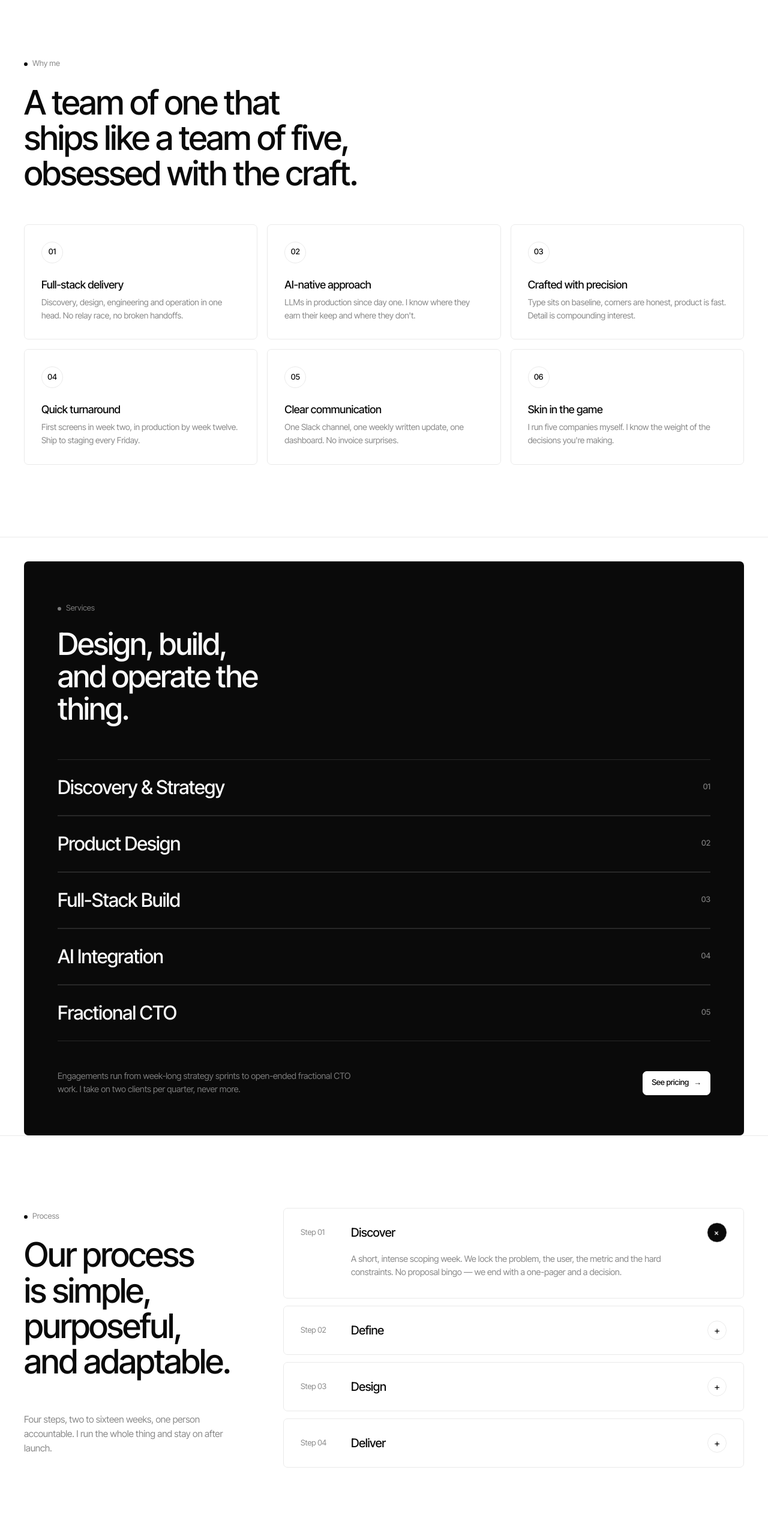
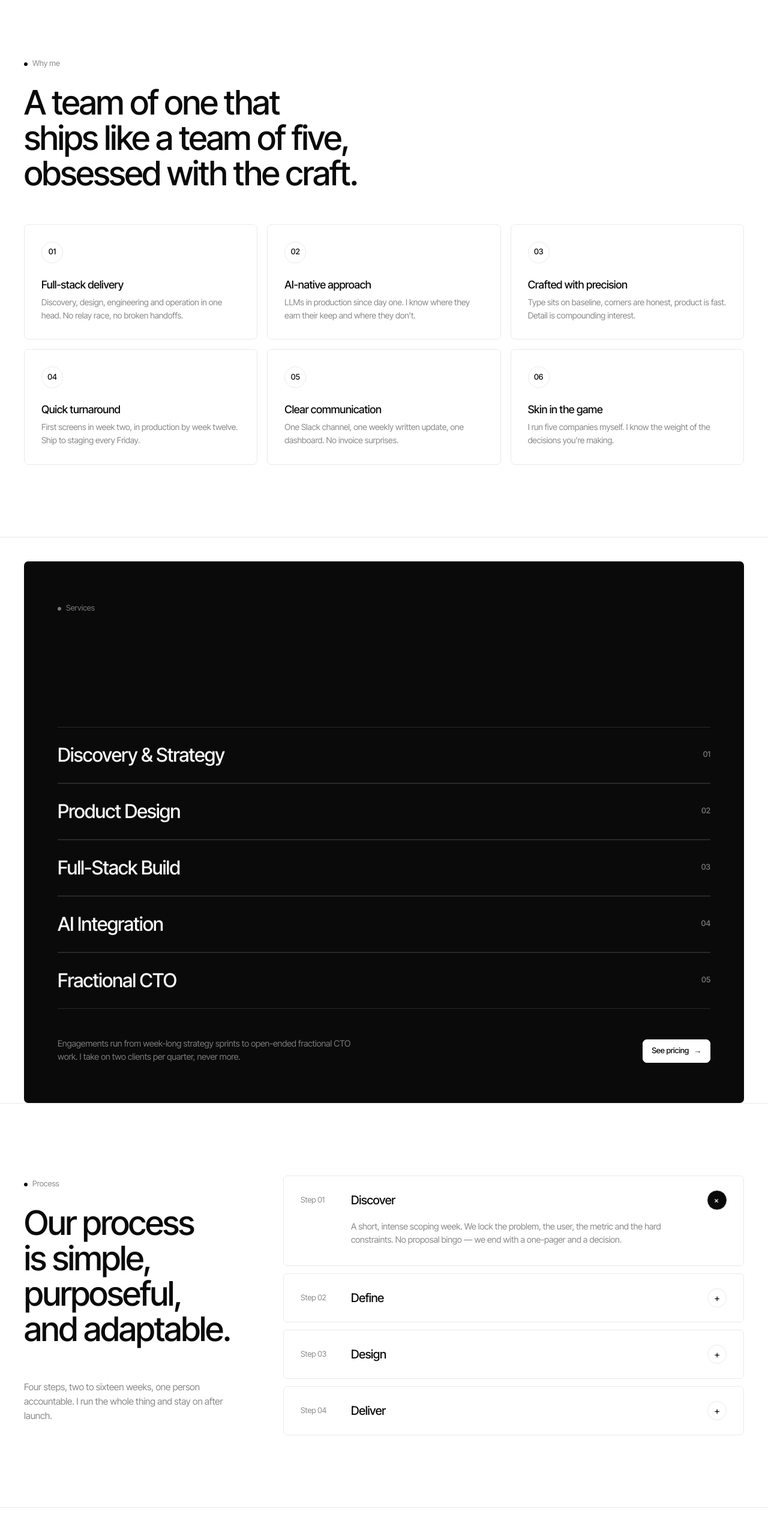
Before and after one commit to benjamingbrown064/benjamin-portfolio, a Next.js app: page / in a window 1280 px wide. Shown: the part 3140-5706 px from the top of the page at 60% size. Built offline with nearby package versions, Linux system fonts and the light colour scheme.

Commit message:
feat: extend typewriter effect across section headings

```diff
--- a/src/components/Blog.tsx
+++ b/src/components/Blog.tsx
@@ -1,5 +1,6 @@
 import Image from "next/image";
 import { Reveal } from "./Reveal";
+import { ScrollTypeOnView } from "./ScrollTypeOnView";
 
 const POSTS = [
   {
@@ -33,7 +34,11 @@ export function Blog() {
           <Reveal>
             <div>
               <span className="micro">Blog</span>
-              <h2 className="why-head">Latest insights from the build.</h2>
+              <ScrollTypeOnView
+                as="h2"
+                className="why-head"
+                text="Latest insights from the build."
+              />
             </div>
           </Reveal>
           <Reveal delay={0.05}>
--- a/src/components/FAQ.tsx
+++ b/src/components/FAQ.tsx
@@ -2,6 +2,7 @@
 
 import { useState } from "react";
 import { Reveal } from "./Reveal";
+import { ScrollTypeOnView } from "./ScrollTypeOnView";
 
 const FAQS = [
   { q: "Are you a designer, an engineer, or a founder?", a: "All three, in that order by hour count. I sketch, I design, I write the code, and I operate the company. That's the whole point." },
@@ -24,7 +25,11 @@ export function FAQ() {
           <Reveal>
             <div>
               <span className="micro">FAQ</span>
-              <h2 className="why-head">Wondering how we work?</h2>
+              <ScrollTypeOnView
+                as="h2"
+                className="why-head"
+                text="Wondering how we work?"
+              />
               <p className="col-lead">
                 Short answers to the questions I get most often. For anything
                 else, just email.
--- a/src/components/FinalCTA.tsx
+++ b/src/components/FinalCTA.tsx
@@ -2,6 +2,7 @@
 
 import { useState } from "react";
 import { Reveal } from "./Reveal";
+import { ScrollTypeOnView } from "./ScrollTypeOnView";
 
 export function FinalCTA() {
   const [email, setEmail] = useState("");
@@ -20,10 +21,11 @@ export function FinalCTA() {
       <div className="container-x">
         <Reveal>
           <span className="micro">Let&apos;s work together</span>
-          <h2 className="why-head">
-            Whether you&apos;re building a brand, designing a product, or simply
-            want to explore an idea — I&apos;d love to hear from you.
-          </h2>
+          <ScrollTypeOnView
+            as="h2"
+            className="why-head"
+            text="Whether you're building a brand, designing a product, or simply want to explore an idea — I'd love to hear from you."
+          />
         </Reveal>
         <Reveal delay={0.05}>
           <div className="cta-bits">
--- a/src/components/Pricing.tsx
+++ b/src/components/Pricing.tsx
@@ -1,4 +1,5 @@
 import { Reveal } from "./Reveal";
+import { ScrollTypeOnView } from "./ScrollTypeOnView";
 
 export function Pricing() {
   return (
@@ -8,7 +9,11 @@ export function Pricing() {
           <Reveal>
             <div>
               <span className="micro">Pricing</span>
-              <h2 className="why-head">Two ways to&nbsp;work together.</h2>
+              <ScrollTypeOnView
+                as="h2"
+                className="why-head"
+                text="Two ways to work together."
+              />
               <p className="col-lead">
                 Retainer for ongoing build and operate work, fixed-scope for
                 defined projects. Every engagement starts with a one-week
--- a/src/components/Process.tsx
+++ b/src/components/Process.tsx
@@ -2,6 +2,7 @@
 
 import { useState } from "react";
 import { Reveal } from "./Reveal";
+import { ScrollTypeOnView } from "./ScrollTypeOnView";
 
 const STEPS = [
   { step: "Step 01", name: "Discover", body: "A short, intense scoping week. We lock the problem, the user, the metric and the hard constraints. No proposal bingo — we end with a one-pager and a decision." },
@@ -20,9 +21,11 @@ export function Process() {
           <Reveal>
             <div>
               <span className="micro">Process</span>
-              <h2 className="why-head">
-                Our process is simple, purposeful, and adaptable.
-              </h2>
+              <ScrollTypeOnView
+                as="h2"
+                className="why-head"
+                text="Our process is simple, purposeful, and adaptable."
+              />
               <p className="col-lead">
                 Four steps, two to sixteen weeks, one person accountable. I run
                 the whole thing and stay on after launch.
--- a/src/components/ScrollTypeOnView.tsx
+++ b/src/components/ScrollTypeOnView.tsx
@@ -6,13 +6,14 @@ import { useReducedMotion, useScroll } from "framer-motion";
 type ScrollTypeOnViewProps = {
   text: string;
   className?: string;
+  as?: "p" | "h1" | "h2" | "h3" | "div" | "span";
 };
 
 function clamp(value: number, min: number, max: number) {
   return Math.min(Math.max(value, min), max);
 }
 
-export function ScrollTypeOnView({ text, className }: ScrollTypeOnViewProps) {
+export function ScrollTypeOnView({ text, className, as: Tag = "p" }: ScrollTypeOnViewProps) {
   const ref = useRef<HTMLParagraphElement | null>(null);
   const reduceMotion = useReducedMotion();
   const [progress, setProgress] = useState(reduceMotion ? 1 : 0);
@@ -40,7 +41,7 @@ export function ScrollTypeOnView({ text, className }: ScrollTypeOnViewProps) {
     : Math.round(clamp(progress, 0, 1) * characters.length);
 
   return (
-    <p ref={ref} className={`${className ?? ""} scroll-type`}>
+    <Tag ref={ref} className={`${className ?? ""} scroll-type`}>
       <span aria-hidden="true">
         {characters.map((character, index) => {
           const isVisible = index < visibleCount;
@@ -57,6 +58,6 @@ export function ScrollTypeOnView({ text, className }: ScrollTypeOnViewProps) {
         })}
       </span>
       <span className="sr-only">{text}</span>
-    </p>
+    </Tag>
   );
 }
--- a/src/components/Services.tsx
+++ b/src/components/Services.tsx
@@ -1,4 +1,5 @@
 import { Reveal } from "./Reveal";
+import { ScrollTypeOnView } from "./ScrollTypeOnView";
 
 const SERVICES = [
   "Discovery & Strategy",
@@ -16,9 +17,10 @@ export function Services() {
           <Reveal>
             <span className="micro">Services</span>
           </Reveal>
-          <Reveal delay={0.05}>
-            <h2>Design, build, and&nbsp;operate the thing.</h2>
-          </Reveal>
+          <ScrollTypeOnView
+            as="h2"
+            text="Design, build, and operate the thing."
+          />
           <div className="svc-list">
             {SERVICES.map((name, i) => (
               <Reveal key={name} delay={i * 0.04}>
--- a/src/components/Testimonials.tsx
+++ b/src/components/Testimonials.tsx
@@ -3,6 +3,7 @@
 import Image from "next/image";
 import { useState } from "react";
 import { Reveal } from "./Reveal";
+import { ScrollTypeOnView } from "./ScrollTypeOnView";
 
 type Quote = {
   quote: string;
@@ -50,9 +51,11 @@ export function Testimonials() {
           <Reveal>
             <div>
               <span className="micro">Testimonials</span>
-              <h2 className="why-head">
-                Success stories from operators I&apos;ve worked with.
-              </h2>
+              <ScrollTypeOnView
+                as="h2"
+                className="why-head"
+                text="Success stories from operators I've worked with."
+              />
               <p className="col-lead">
                 A short selection of recent collaborators. Extended references
                 available on request.
--- a/src/components/WhyMe.tsx
+++ b/src/components/WhyMe.tsx
@@ -1,4 +1,5 @@
 import { Reveal } from "./Reveal";
+import { ScrollTypeOnView } from "./ScrollTypeOnView";
 
 const CELLS = [
   { n: "01", title: "Full-stack delivery", body: "Discovery, design, engineering and operation in one head. No relay race, no broken handoffs." },
@@ -16,12 +17,11 @@ export function WhyMe() {
         <Reveal>
           <span className="micro">Why me</span>
         </Reveal>
-        <Reveal delay={0.05}>
-          <h2 className="why-head">
-            A team of one that ships like a team of five, obsessed with the
-            craft.
-          </h2>
-        </Reveal>
+        <ScrollTypeOnView
+          as="h2"
+          className="why-head"
+          text="A team of one that ships like a team of five, obsessed with the craft."
+        />
         <div className="why-grid">
           {CELLS.map((c, i) => (
             <Reveal key={c.n} delay={i * 0.04}>
```
